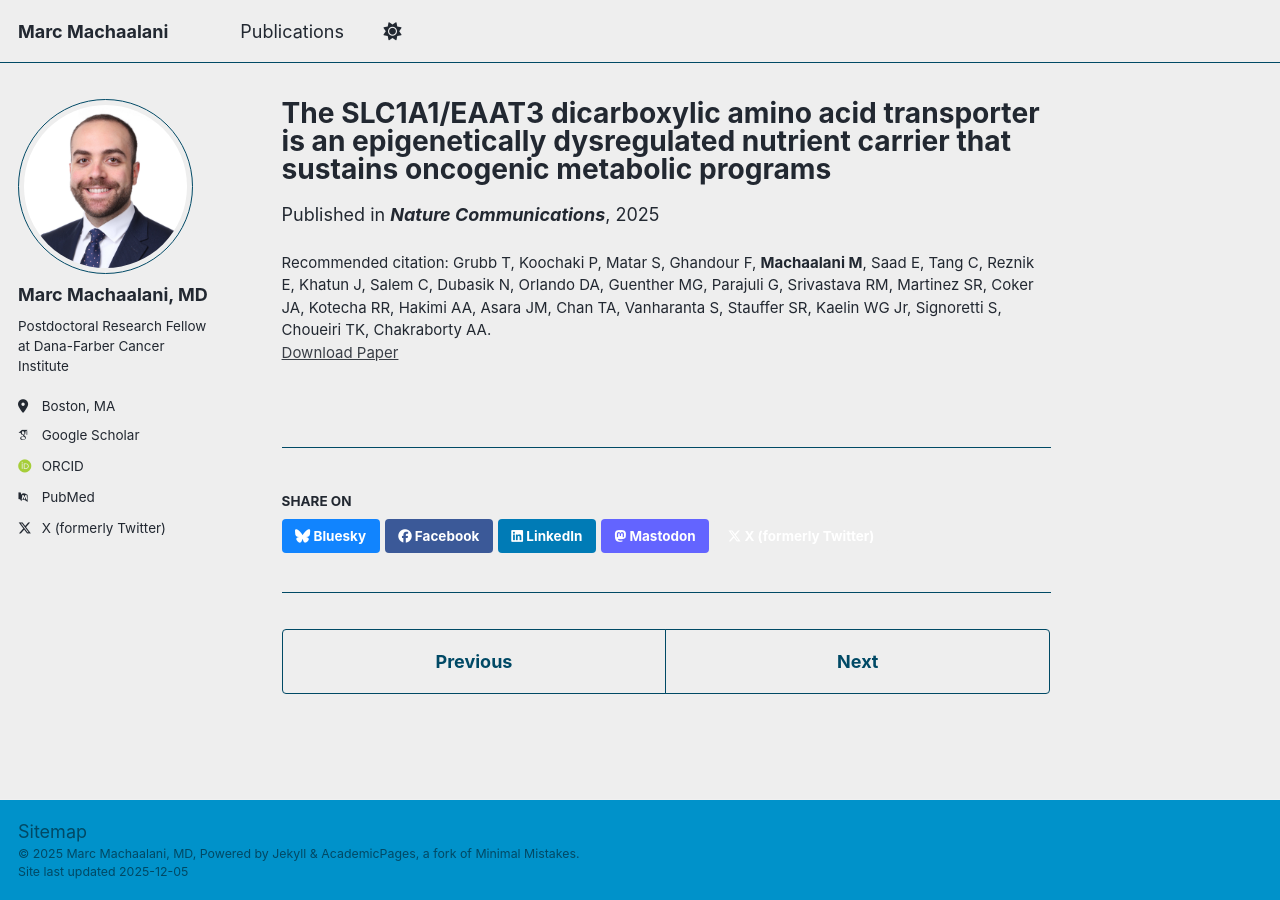
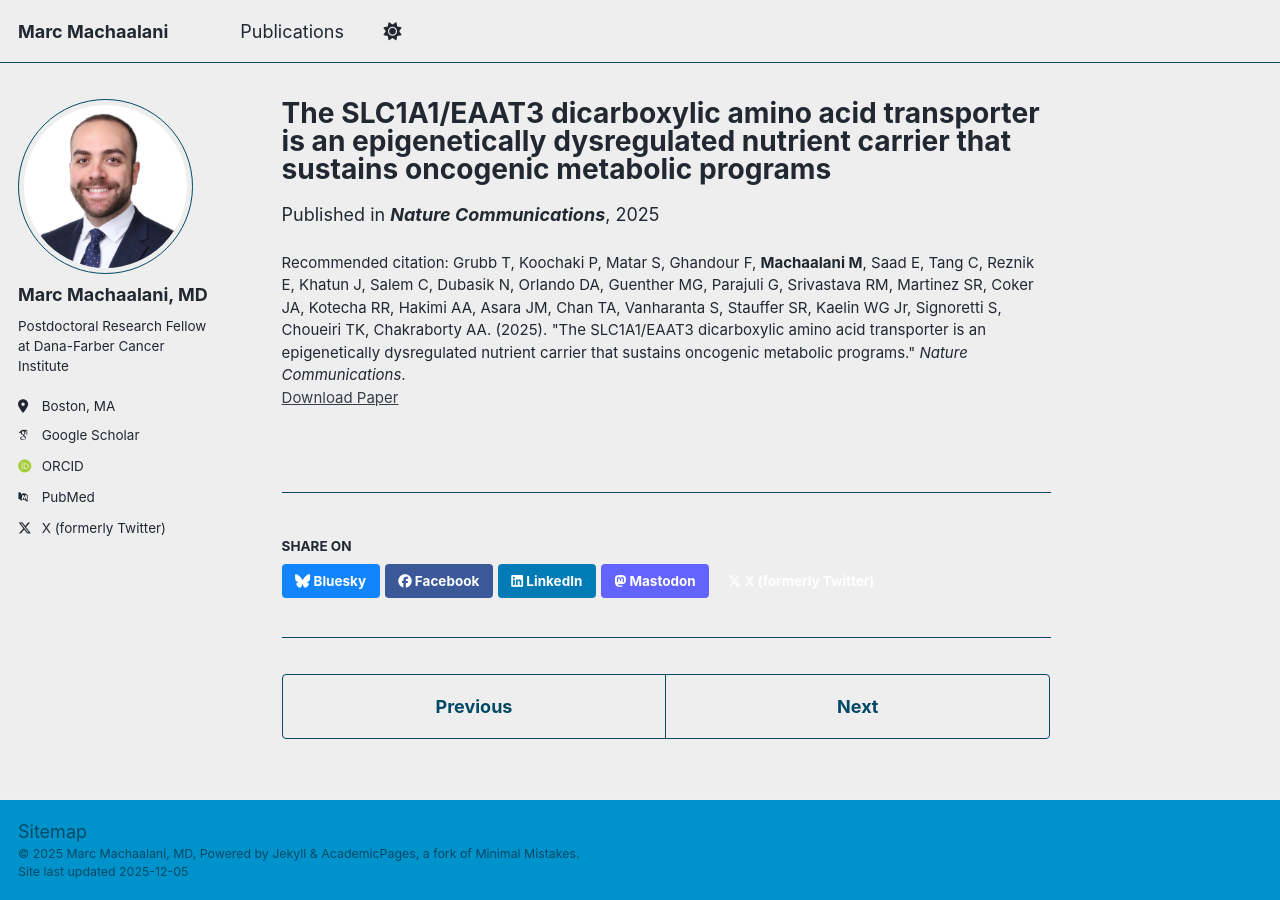
Before and after one commit to MarcMachaalani/marcmachaalani.github.io, a Jekyll site: the page built from _publications/2025-11-14-slc1a1-nat-comm.md, in a window 1280 px wide. Built offline with Jekyll 4.4.1, drawn with Linux system fonts in a browser that asks for light colours; some web fonts are replaced; a script bundle is joined from its source files by our own code; library files that are not in the unit come from our copies.

Commit message:
Update 2025-11-14-slc1a1-nat-comm.md

```diff
--- a/_publications/2025-11-14-slc1a1-nat-comm.md
+++ b/_publications/2025-11-14-slc1a1-nat-comm.md
@@ -7,5 +7,5 @@
 date: 2025-11-14
 venue: "<strong>Nature Communications</strong>"
 paperurl: "https://doi.org/10.1038/s41467-025-64983-x"
-citation: "Grubb T, Koochaki P, Matar S, Ghandour F, <strong>Machaalani M</strong>, Saad E, Tang C, Reznik E, Khatun J, Salem C, Dubasik N, Orlando DA, Guenther MG, Parajuli G, Srivastava RM, Martinez SR, Coker JA, Kotecha RR, Hakimi AA, Asara JM, Chan TA, Vanharanta S, Stauffer SR, Kaelin WG Jr, Signoretti S, Choueiri TK, Chakraborty AA."
+citation: "Grubb T, Koochaki P, Matar S, Ghandour F, <strong>Machaalani M</strong>, Saad E, Tang C, Reznik E, Khatun J, Salem C, Dubasik N, Orlando DA, Guenther MG, Parajuli G, Srivastava RM, Martinez SR, Coker JA, Kotecha RR, Hakimi AA, Asara JM, Chan TA, Vanharanta S, Stauffer SR, Kaelin WG Jr, Signoretti S, Choueiri TK, Chakraborty AA. (2025). &quot;The SLC1A1/EAAT3 dicarboxylic amino acid transporter is an epigenetically dysregulated nutrient carrier that sustains oncogenic metabolic programs.&quot; <i>Nature Communications</i>."
 ---
```
